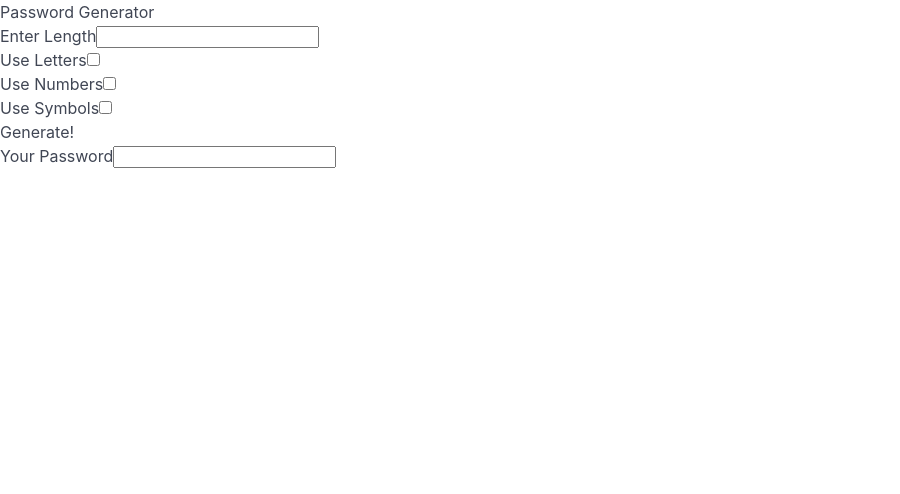
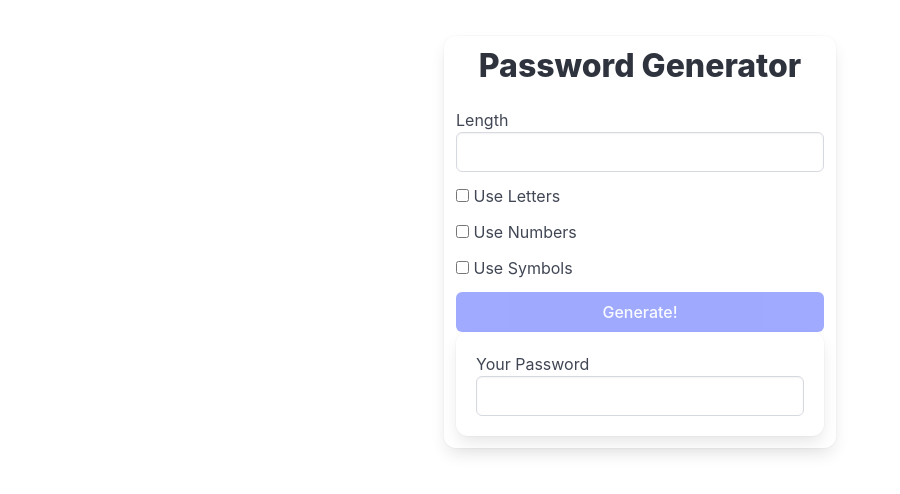
Before and after one commit to KarimMoustamid/Angular-PW-App, an Angular app: page / in a window 1280 px wide. Shown: the top 494 px of the page, without its empty margins (0-900 px from the left). Built offline with nearby package versions, Linux system fonts and the light colour scheme.

Commit message:
Enhance styling and structure of password generator UI
Refactor the HTML structure to include Bulma's CSS framework. Group input fields and buttons for better alignment and appearance. Add classes for improved styling and centralized layout, ensuring a more user-friendly interface.

```diff
--- a/src/app/app.component.html
+++ b/src/app/app.component.html
@@ -1,32 +1,50 @@
-<h1>Password Generator</h1>
+<div class="container mt-6">
+  <div class="columns is-centered">
+    <div class="box column is-one-third">
+      <h1 class="title has-text-centered">Password Generator</h1>
 
-<div>
-  <label>Enter Length</label>
-  <input (input)="onChangeLength($event)"/>
+      <div class="field">
+        <label>Length</label>
+        <input class="input" (input)="onChangeLength($event)" />
       </div>
 
-<div>
-  <label>Use Letters</label>
-  <input type="checkbox" (change)="onChangeUseLetters()" />
+      <div class="field">
+        <div class="control">
+          <label class="checkbox">
+            <input (change)="onChangeUseLetters()" type="checkbox" />
+            Use Letters
+          </label>
+        </div>
       </div>
 
-<div>
-  <label>Use Numbers</label>
-  <input type="checkbox" (change)="onChangeUseNumbers()" />
+      <div class="field">
+        <div class="control">
+          <label class="checkbox">
+            <input (change)="onChangeUseNumbers()" type="checkbox" />
+            Use Numbers
+          </label>
+        </div>
       </div>
 
-<div>
-  <label>Use Symbols</label>
-  <input type="checkbox" (change)="onChangeUseSymbols()"/>
+      <div class="field">
+        <div class="control">
+          <label class="checkbox">
+            <input (change)="onChangeUseSymbols()" type="checkbox" />
+            Use Symbols
+          </label>
+        </div>
       </div>
 
-<div>
-  <button
-    [disabled]="!(length && (includeLetters || includeNumbers || includeSymbols))"
-    (click)="onButtonClick()">Generate!</button>
+      <button [disabled]="
+          !(length && (includeLetters || includeSymbols || includeNumbers))
+        " (click)="onButtonClick()" class="button is-link is-fullwidth">
+        Generate!
+      </button>
+
+      <div class="box">
+        <label>Your Password</label>
+        <input class="input" [value]="password" />
       </div>
-
-<div>
-  <label>Your Password</label>
-  <input type="text" [value]="this.password" />
     </div>
+  </div>
+</div>
```
Lines whose indentation alone changed are shown as unchanged.
